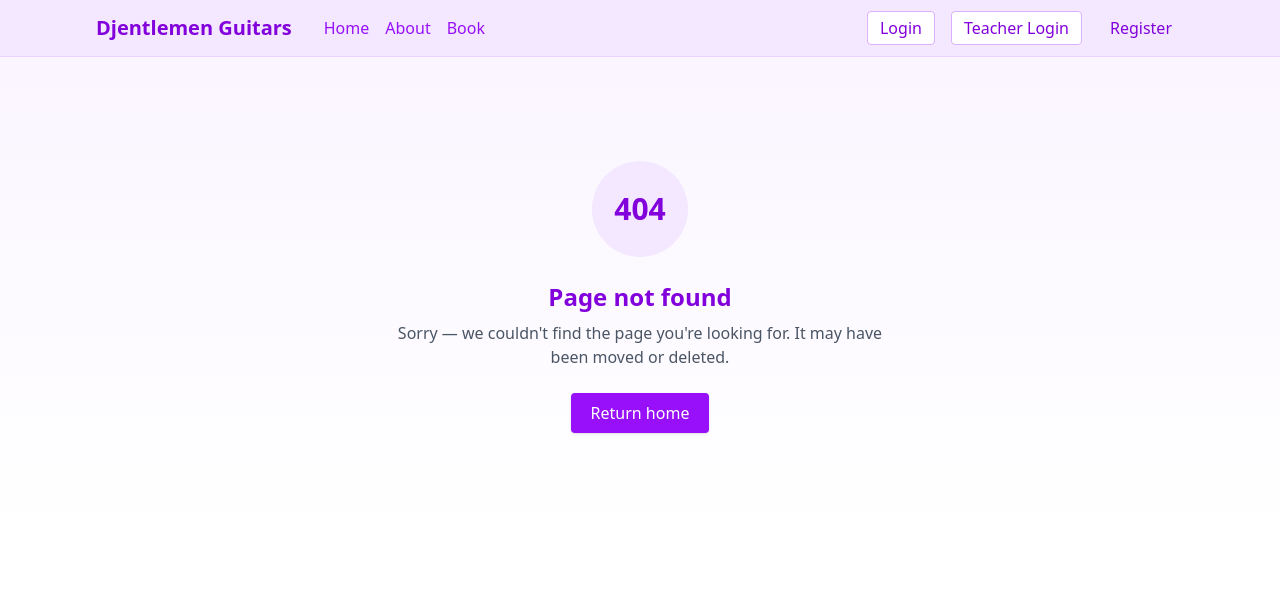
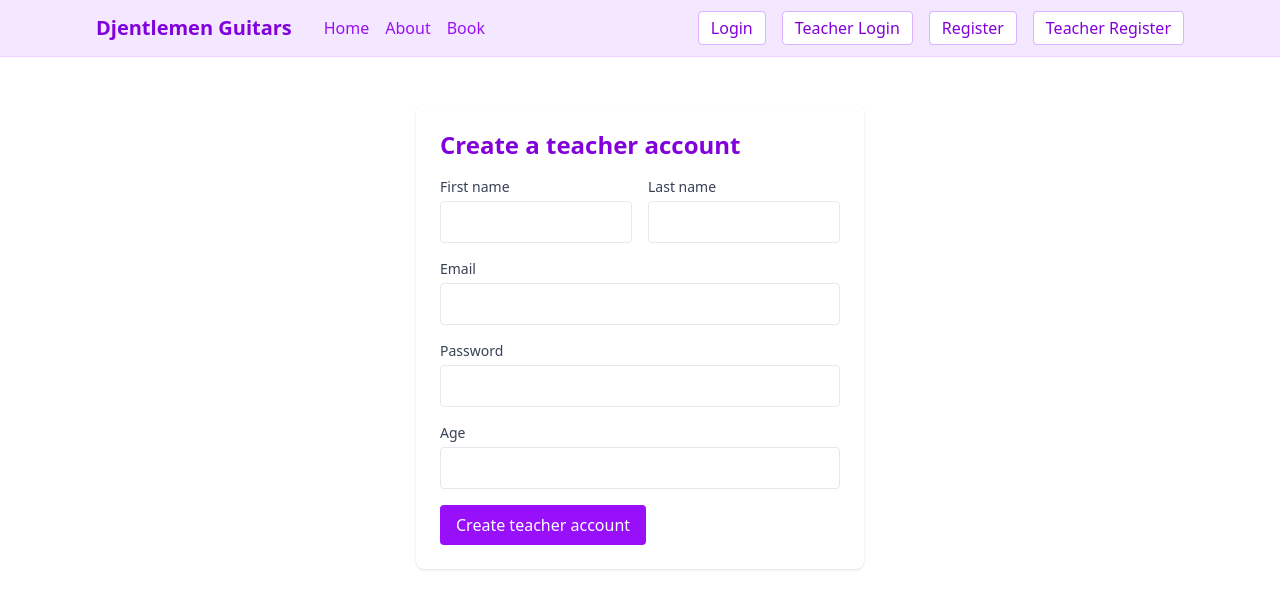
Before and after one commit to sshaheen/djentlemen-guitars-frontend, a React (Vite) app: page /teacher-register in a window 1280 px wide. Before the commit this address had no page. Shown: the top 608 px of the page. Built offline with nearby package versions, Linux system fonts and the light colour scheme.

Commit message:
Add page and logic for resetting teacher password

```diff
--- a/src/App.jsx
+++ b/src/App.jsx
@@ -13,11 +13,14 @@ import RegisterPage from './pages/RegisterPage';
 import Header from './components/Header';
 import LoginPage from './pages/LoginPage';
 import ProtectedRoute from './components/ProtectedRoute';
+import ProtectedTeacherRoute from './components/ProtectedTeacherRoute';
 import { useAuth } from './AuthContext';
 import BookLesson from './pages/BookLesson';
 import TeacherLogin from './pages/TeacherLogin';
 import TeacherHome from './pages/TeacherHome';
+import TeacherRegister from './pages/TeacherRegister';
 import ResetPassword from './pages/ResetPassword';
+import TeacherResetPassword from './pages/TeacherResetPassword';
 const API_URL = '/api/lessons';
 
 const App = () => {
@@ -85,6 +88,10 @@ const App = () => {
           element={token ? <Navigate to='/' replace /> : <RegisterPage />}
         />
         <Route
+          path='/teacher-register'
+          element={token ? <Navigate to='/' replace /> : <TeacherRegister />}
+        />
+        <Route
           path='/book'
           element={
             <ProtectedRoute>
@@ -105,9 +112,17 @@ const App = () => {
         <Route
           path='/teacher'
           element={
-            <ProtectedRoute>
+            <ProtectedTeacherRoute>
               <TeacherHome />
-            </ProtectedRoute>
+            </ProtectedTeacherRoute>
+          }
+        />
+        <Route
+          path='/teacher/reset-password'
+          element={
+            <ProtectedTeacherRoute>
+              <TeacherResetPassword />
+            </ProtectedTeacherRoute>
           }
         />
         <Route path='*' element={<NotFoundPage />} />
--- a/src/components/Header.jsx
+++ b/src/components/Header.jsx
@@ -57,12 +57,22 @@ const Header = () => {
                     }`.trim() || userInfo.email}
                   </div>
                 )}
+                {!isTeacher && (
                   <Link
                     to='/reset-password'
                     className='px-3 py-1 mr-2 bg-white text-purple-700 border border-purple-300 rounded hover:bg-purple-50'
                   >
                     Reset Password
                   </Link>
+                )}
+                {isTeacher && (
+                  <Link
+                    to='/teacher/reset-password'
+                    className='px-3 py-1 mr-2 bg-white text-purple-700 border border-purple-300 rounded hover:bg-purple-50'
+                  >
+                    Reset Password
+                  </Link>
+                )}
                 <button
                   onClick={handleLogout}
                   className='px-3 py-1 bg-purple-600 text-white rounded hover:bg-purple-700'
@@ -86,9 +96,15 @@ const Header = () => {
                 </Link>
                 <Link
                   to='/register'
-                  className='px-3 py-1 text-purple-700 hover:text-purple-900'
+                  className='px-3 py-1 bg-white text-purple-700 border border-purple-300 rounded hover:bg-purple-50'
                 >
                   Register
+                </Link>
+                <Link
+                  to='/teacher-register'
+                  className='px-3 py-1 bg-white text-purple-700 border border-purple-300 rounded hover:bg-purple-50'
+                >
+                  Teacher Register
                 </Link>
               </>
             )}
--- /dev/null
+++ b/src/components/ProtectedTeacherRoute.jsx
@@ -0,0 +1,16 @@
+import React from 'react';
+import { Navigate, useLocation } from 'react-router';
+import { useAuth } from '../AuthContext';
+
+const ProtectedTeacherRoute = ({ children }) => {
+  const { token, userInfo } = useAuth() || {};
+  const location = useLocation();
+
+  if (!token || !userInfo.is_teacher) {
+    return <Navigate to='/login' state={{ from: location }} replace />;
+  }
+
+  return children;
+};
+
+export default ProtectedTeacherRoute;
--- /dev/null
+++ b/src/pages/TeacherRegister.jsx
@@ -0,0 +1,123 @@
+import React, { useState } from 'react';
+import { useNavigate } from 'react-router';
+
+const TeacherRegister = () => {
+  const [firstName, setFirstName] = useState('');
+  const [lastName, setLastName] = useState('');
+  const [email, setEmail] = useState('');
+  const [password, setPassword] = useState('');
+  const [age, setAge] = useState('');
+  const [loading, setLoading] = useState(false);
+  const [error, setError] = useState(null);
+  const navigate = useNavigate();
+
+  const handleSubmit = async (e) => {
+    e.preventDefault();
+    setError(null);
+    setLoading(true);
+    try {
+      const payload = {
+        email,
+        password,
+        first_name: firstName,
+        last_name: lastName,
+        age: age ? Number(age) : 0,
+      };
+
+      const res = await fetch('/api/teachers', {
+        method: 'POST',
+        headers: { 'Content-Type': 'application/json' },
+        body: JSON.stringify(payload),
+      });
+
+      if (!res.ok) {
+        const txt = await res.text();
+        throw new Error(txt || 'Failed to create teacher account');
+      }
+
+      navigate('/teacher-login', { state: { created: true } });
+    } catch (err) {
+      setError(err.message || 'Failed to create teacher account');
+    } finally {
+      setLoading(false);
+    }
+  };
+
+  return (
+    <div className='max-w-md mx-auto mt-12 p-6 bg-white rounded-lg shadow'>
+      <h2 className='text-2xl font-semibold text-purple-700 mb-4'>
+        Create a teacher account
+      </h2>
+      <form onSubmit={handleSubmit} className='space-y-4'>
+        <div className='grid grid-cols-1 sm:grid-cols-2 gap-4'>
+          <div>
+            <label className='block text-sm text-gray-700'>First name</label>
+            <input
+              required
+              value={firstName}
+              onChange={(e) => setFirstName(e.target.value)}
+              className='mt-1 block w-full border border-gray-200 rounded px-3 py-2'
+            />
+          </div>
+          <div>
+            <label className='block text-sm text-gray-700'>Last name</label>
+            <input
+              required
+              value={lastName}
+              onChange={(e) => setLastName(e.target.value)}
+              className='mt-1 block w-full border border-gray-200 rounded px-3 py-2'
+            />
+          </div>
+        </div>
+
+        <div>
+          <label className='block text-sm text-gray-700'>Email</label>
+          <input
+            required
+            type='email'
+            value={email}
+            onChange={(e) => setEmail(e.target.value)}
+            className='mt-1 block w-full border border-gray-200 rounded px-3 py-2'
+          />
+        </div>
+
+        <div>
+          <label className='block text-sm text-gray-700'>Password</label>
+          <input
+            required
+            type='password'
+            value={password}
+            onChange={(e) => setPassword(e.target.value)}
+            className='mt-1 block w-full border border-gray-200 rounded px-3 py-2'
+          />
+        </div>
+
+        <div>
+          <label className='block text-sm text-gray-700'>Age</label>
+          <input
+            required
+            type='number'
+            min='0'
+            value={age}
+            onChange={(e) => setAge(e.target.value)}
+            className='mt-1 block w-full border border-gray-200 rounded px-3 py-2'
+          />
+        </div>
+
+        {error && <div className='text-red-600'>{error}</div>}
+
+        <div>
+          <button
+            type='submit'
+            disabled={loading}
+            className='px-4 py-2 bg-purple-600 text-white rounded hover:bg-purple-700'
+          >
+            {loading ? 'Creating...' : 'Create teacher account'}
+          </button>
+        </div>
+      </form>
+    </div>
+  );
+};
+
+export default TeacherRegister;
--- /dev/null
+++ b/src/pages/TeacherResetPassword.jsx
@@ -0,0 +1,110 @@
+import React, { useState } from 'react';
+import { useNavigate } from 'react-router';
+import { useAuth } from '../AuthContext';
+
+const TeacherResetPassword = () => {
+  const [password, setPassword] = useState('');
+  const [confirm, setConfirm] = useState('');
+  const [loading, setLoading] = useState(false);
+  const [error, setError] = useState(null);
+  const [success, setSuccess] = useState(null);
+  const { authFetch, userInfo } = useAuth() || {};
+  const navigate = useNavigate();
+
+  const handleSubmit = async (e) => {
+    e.preventDefault();
+    setError(null);
+    setSuccess(null);
+    if (!userInfo || !userInfo.email) {
+      setError('You must be logged in to change your password');
+      return;
+    }
+    if (!password) {
+      setError('Please enter a new password');
+      return;
+    }
+    if (password !== confirm) {
+      setError('Passwords do not match');
+      return;
+    }
+
+    setLoading(true);
+    try {
+      const payload = { email: userInfo.email, password };
+      const res = authFetch
+        ? await authFetch('/api/teachers', {
+            method: 'PUT',
+            headers: { 'Content-Type': 'application/json' },
+            body: JSON.stringify(payload),
+          })
+        : await fetch('/teachers', {
+            method: 'PUT',
+            headers: { 'Content-Type': 'application/json' },
+            body: JSON.stringify(payload),
+          });
+
+      if (!res.ok) {
+        const text = await res.text();
+        throw new Error(text || 'Failed to update password');
+      }
+
+      setSuccess('Password updated successfully');
+      setPassword('');
+      setConfirm('');
+      // optional: navigate back to teacher home after a short delay
+      setTimeout(() => navigate('/teacher'), 1200);
+    } catch (err) {
+      setError(err.message || 'Failed to update password');
+    } finally {
+      setLoading(false);
+    }
+  };
+
+  return (
+    <div className='max-w-md mx-auto mt-8 p-6 bg-white rounded-lg shadow'>
+      <h2 className='text-2xl font-semibold text-purple-700 mb-4'>
+        Reset Password
+      </h2>
+      <form onSubmit={handleSubmit} className='space-y-4'>
+        <div>
+          <label className='block text-sm text-gray-700'>New password</label>
+          <input
+            required
+            type='password'
+            value={password}
+            onChange={(e) => setPassword(e.target.value)}
+            className='mt-1 block w-full border border-gray-200 rounded px-3 py-2'
+          />
+        </div>
+
+        <div>
+          <label className='block text-sm text-gray-700'>
+            Confirm password
+          </label>
+          <input
+            required
+            type='password'
+            value={confirm}
+            onChange={(e) => setConfirm(e.target.value)}
+            className='mt-1 block w-full border border-gray-200 rounded px-3 py-2'
+          />
+        </div>
+
+        {error && <div className='text-red-600'>{error}</div>}
+        {success && <div className='text-green-600'>{success}</div>}
+
+        <div>
+          <button
+            type='submit'
+            disabled={loading}
+            className='px-4 py-2 bg-purple-600 text-white rounded hover:bg-purple-700'
+          >
+            {loading ? 'Updating...' : 'Update Password'}
+          </button>
+        </div>
+      </form>
+    </div>
+  );
+};
+
+export default TeacherResetPassword;
```
Lines whose indentation alone changed are shown as unchanged.
